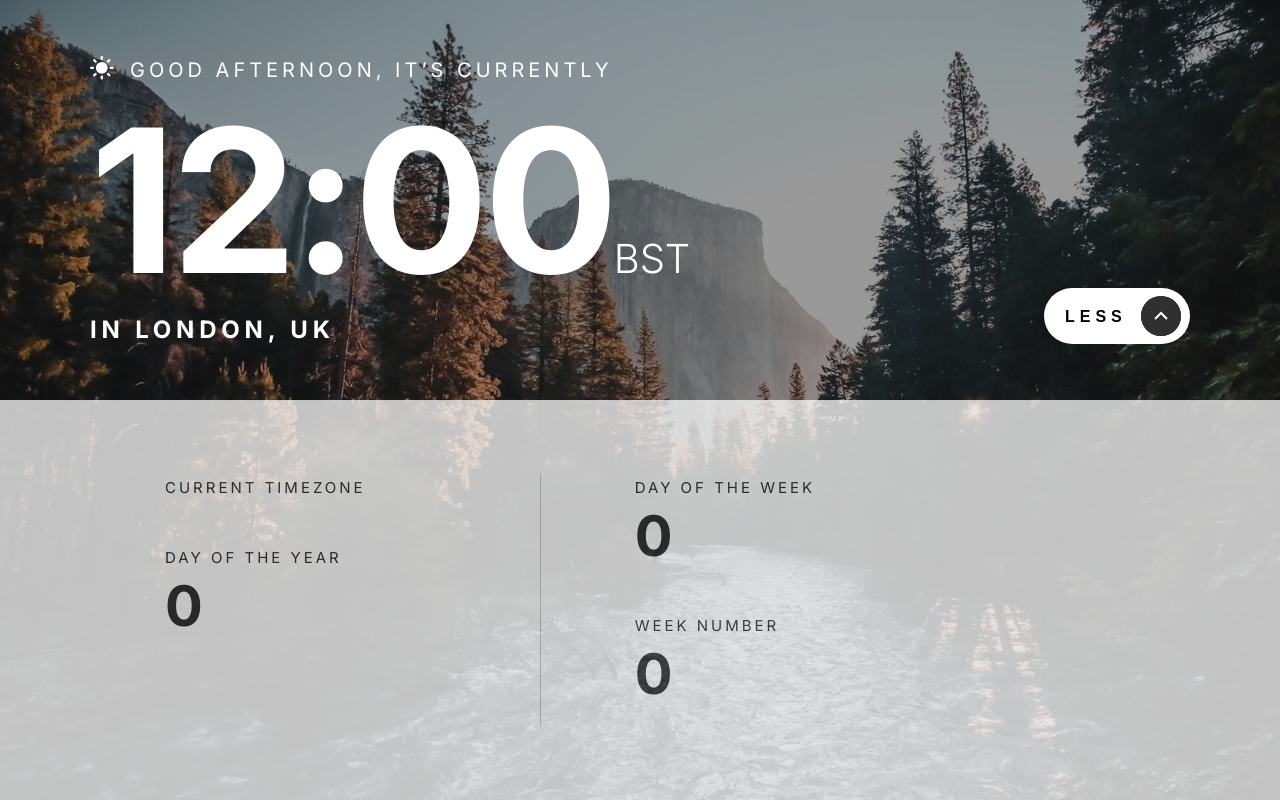
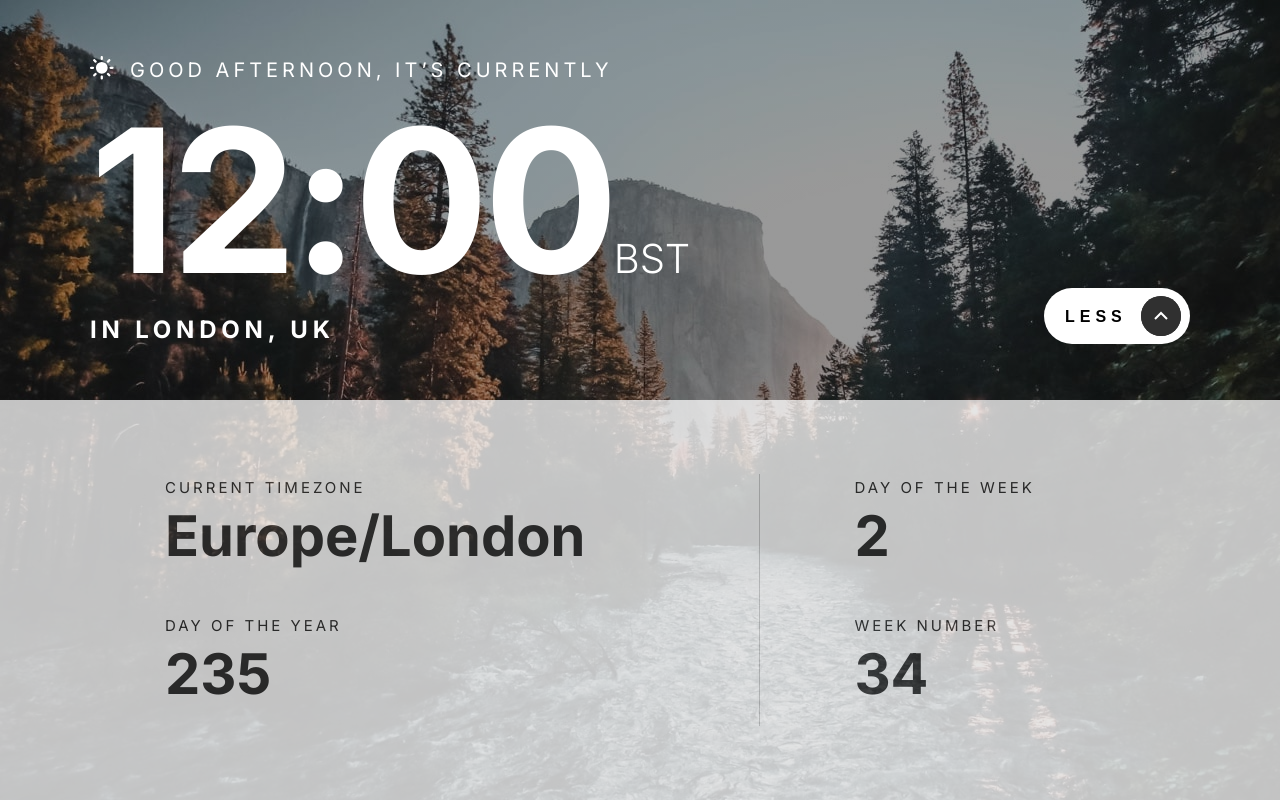
Before and after one commit to SimpleLuke/clock-app, a React (Create React App) app: page / in a window 1280 px wide. Both pictures are taken after a click on the button "MORE". Built offline with nearby package versions, Linux system fonts and the light colour scheme; no server answers.

Commit message:
Add fallback value to expand

```diff
--- a/src/components/Expand.tsx
+++ b/src/components/Expand.tsx
@@ -19,21 +19,23 @@ const Expand: React.FC<{
         <div className="expand-container--left">
           <div className="expand-container--left--top">
             <h6 className="expand__title">Current Timezone</h6>
-            <h2 className="expand__content">{timeZone}</h2>
+            <h2 className="expand__content">
+              {timeZone ? timeZone : "Europe/London"}
+            </h2>
           </div>
           <div className="expand-container--left--bottom">
             <h6 className="expand__title">Day of the year</h6>
-            <h2 className="expand__content">{year}</h2>
+            <h2 className="expand__content">{year ? year : "235"}</h2>
           </div>
         </div>
         <div className="expand-container--right">
           <div className="expand-container--right--top">
             <h6 className="expand__title">Day of the week</h6>
-            <h2 className="expand__content">{week}</h2>
+            <h2 className="expand__content">{week ? week : "2"}</h2>
           </div>
           <div className="expand-container--right--bottom">
             <h6 className="expand__title">Week number</h6>
-            <h2 className="expand__content">{number}</h2>
+            <h2 className="expand__content">{number ? number : "34"}</h2>
           </div>
         </div>
       </div>
--- a/src/components/Info.tsx
+++ b/src/components/Info.tsx
@@ -102,7 +102,7 @@ const Info: React.FC<{
 
   useEffect(() => {
     fetchLocalTimeHandler();
-    // fetchLocation();
+    fetchLocation();
 
     const interval = setInterval(() => {
       fetchLocalTimeHandler();
```
